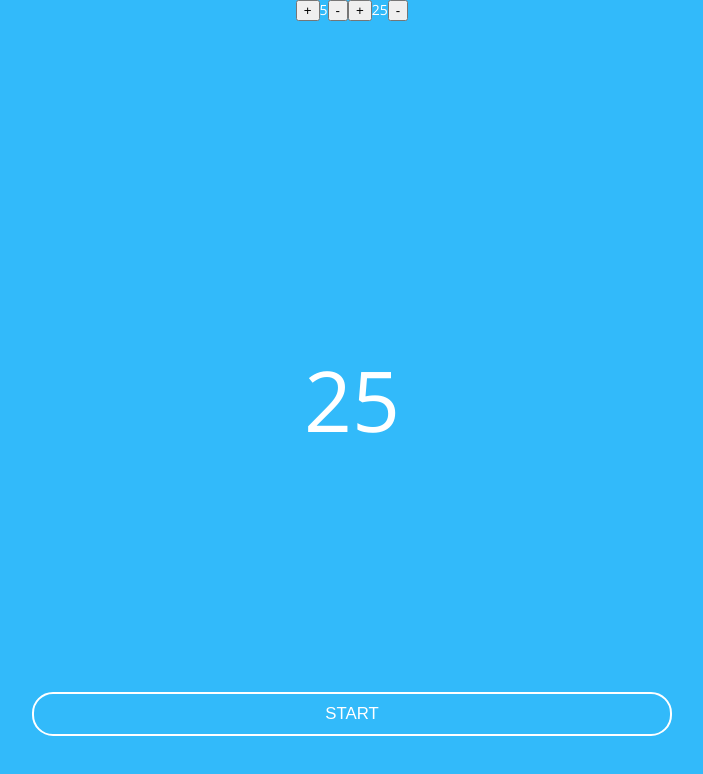
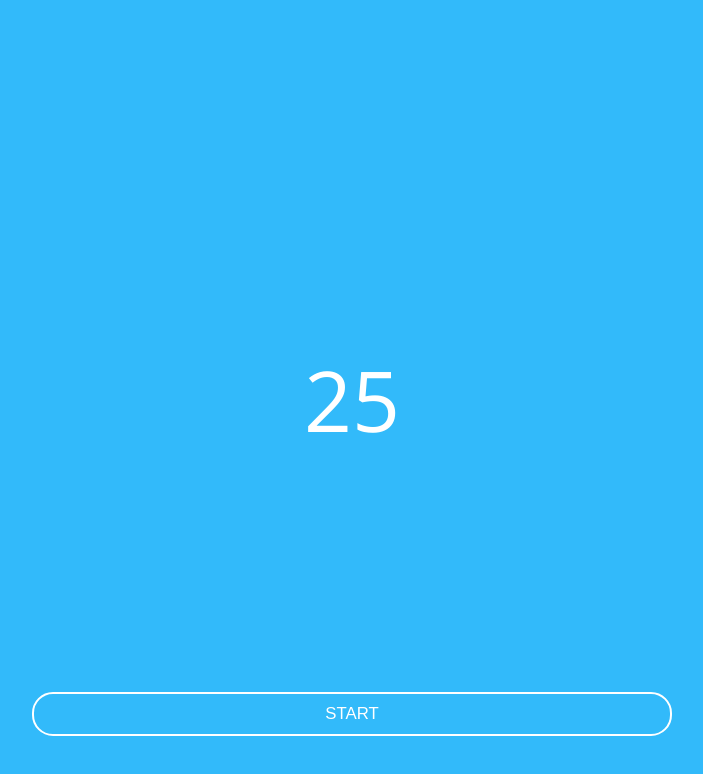
Before and after one commit to shery/ink-pomodoro, a Vue app: page / in a window 1280 px wide. Shown: the top 774 px of the page, without its empty margins (288-991 px from the left). Built offline with nearby package versions, Linux system fonts and the light colour scheme.

Commit message:
feat(view): add modal component

```diff
--- a/src/components/Pomodoro.vue
+++ b/src/components/Pomodoro.vue
@@ -8,7 +8,7 @@
         <path d="M140,20c-21.5-0.4-38.8-2.5-51.1-4.5c-13.4-2.2-26.5-5.2-27.3-5.4C46,6.5,42,4.7,31.5,2.7C24.3,1.4,13.6-0.1,0,0c0,0,0,0,0,0l0,20H140z"></path>
       </symbol>
     </svg>
-    <div class="rest">{{ rest }}</div>
+    <div class="rest" v-on:click="showModal">{{ rest }}</div>
     <button class="start"
             v-bind:class="{ active: startClick }"
             v-on:click="handleClick">{{ isPause ? 'start' : 'pause' }}</button>
@@ -20,7 +20,7 @@
         <use xmlns:xlink="http://www.w3.org/1999/xlink" xlink:href="#wave"></use>
       </svg>
     </div>
-    <div class="modal">
+    <div class="modal" v-bind:class="{ active: isModalOpen }">
       <button v-on:click="handleBreak(1)">+</button>
       <span>{{ breakLen }}</span>
       <button v-on:click="handleBreak(-1)">-</button>
@@ -28,6 +28,7 @@
       <button v-on:click="handleSession(1)">+</button>
       <span>{{ session }}</span>
       <button v-on:click="handleSession(-1)">-</button>
+      <div class="modal-bg" v-on:click="hideModal"></div>
     </div>
   </div>
 </template>
@@ -37,6 +38,7 @@ export default {
   name: 'pomodoro',
   data() {
     return {
+      isModalOpen: false,
       down: 0,
       startClick: false,
       breakLen: 5,
@@ -48,6 +50,12 @@ export default {
     }
   },
   methods: {
+    showModal() {
+      this.isModalOpen = true
+    },
+    hideModal() {
+      this.isModalOpen = false
+    },
     changeStartAction() {
       this.startClick = !this.startClick
     },
@@ -125,17 +133,18 @@ export default {
 
 .rest {
   position: absolute;
-  top: 0;
+  top: 50%;
   left: 0;
   display: flex;
   justify-content: center;
   align-items: center;
   width: 100%;
-  height: 100%;
   font-size: 6rem;
   font-weight: 300;
   line-height: 1;
+  transform: translateY(-50%);
   z-index: 9;
+  cursor: pointer;
 }
 .start {
   position: absolute;
@@ -178,12 +187,27 @@ export default {
 }
 
 .modal {
+  display: none;
   position: absolute;
   top: 0;
   left: 0;
   right: 0;
   bottom: 0;
+  background-color: transparent;
   z-index: 99;
+}
+.modal.active {
+ display: block;
+}
+
+.modal-bg {
+  position: absolute;
+  top: 0;
+  left: 0;
+  right: 0;
+  bottom: 0;
+  background-color: transparent;
+  z-index: 100;
 }
 
 
```
